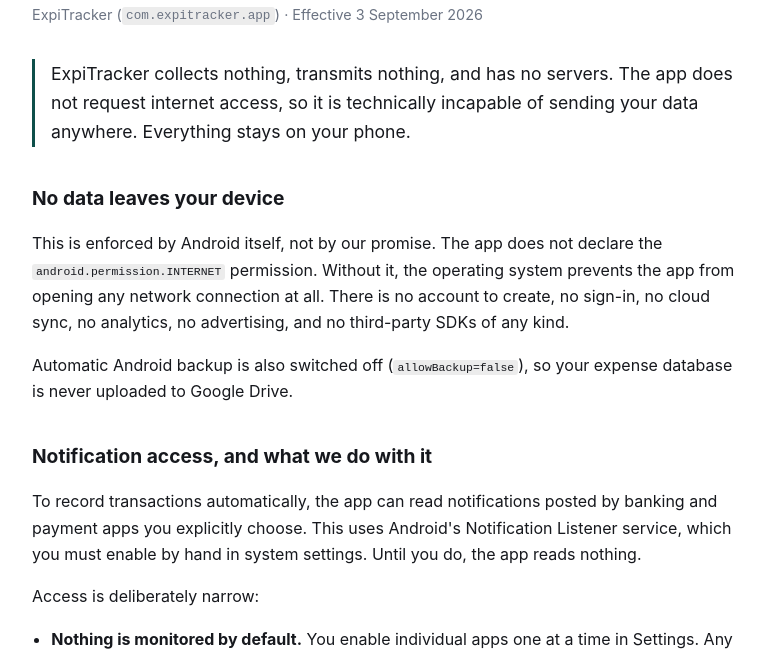
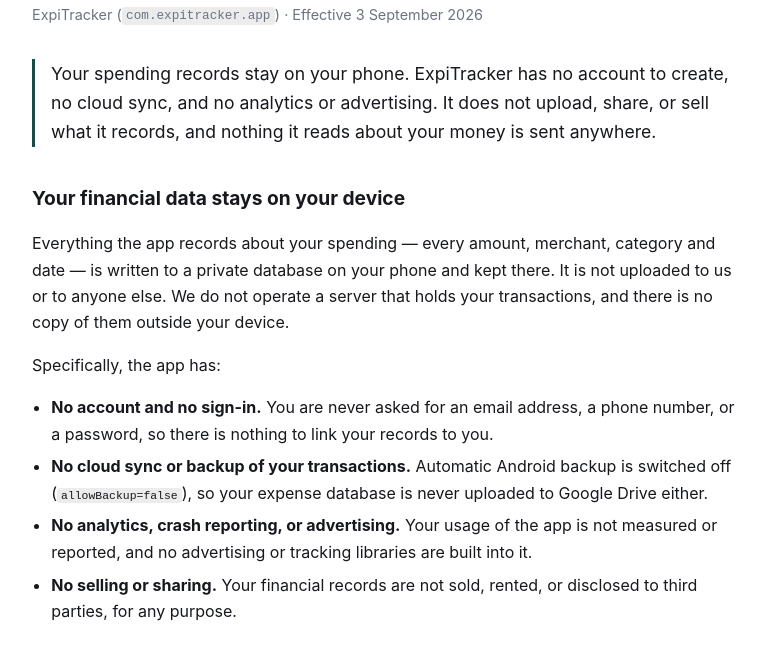
Before and after one commit to taimoordevwork/expitracker-privacy, a plain HTML site: page index.html in a window 1280 px wide. Shown: the part 78-735 px from the top of the page, without its empty margins (256-1022 px from the left). Drawn offline with Linux system fonts and the light colour scheme.

Commit message:
Drop the no-network framing; commit to the data instead
A paid subscription is planned, and Play Billing merges INTERNET into the
manifest, so a policy resting on 'the app cannot open a socket' would have to
be walked back. The promise is now about what happens to the user's financial
records, which does not change when billing arrives.

```diff
--- a/index.html
+++ b/index.html
@@ -31,11 +31,17 @@
 <h1>Privacy Policy</h1>
 <p class="meta">ExpiTracker (<code>com.expitracker.app</code>) &middot; Effective 3 September 2026</p>
 
-<p class="lede">ExpiTracker collects nothing, transmits nothing, and has no servers. The app does not request internet access, so it is technically incapable of sending your data anywhere. Everything stays on your phone.</p>
+<p class="lede">Your spending records stay on your phone. ExpiTracker has no account to create, no cloud sync, and no analytics or advertising. It does not upload, share, or sell what it records, and nothing it reads about your money is sent anywhere.</p>
 
-<h2>No data leaves your device</h2>
-<p>This is enforced by Android itself, not by our promise. The app does not declare the <code>android.permission.INTERNET</code> permission. Without it, the operating system prevents the app from opening any network connection at all. There is no account to create, no sign-in, no cloud sync, no analytics, no advertising, and no third-party SDKs of any kind.</p>
-<p>Automatic Android backup is also switched off (<code>allowBackup=false</code>), so your expense database is never uploaded to Google Drive.</p>
+<h2>Your financial data stays on your device</h2>
+<p>Everything the app records about your spending — every amount, merchant, category and date — is written to a private database on your phone and kept there. It is not uploaded to us or to anyone else. We do not operate a server that holds your transactions, and there is no copy of them outside your device.</p>
+<p>Specifically, the app has:</p>
+<ul>
+  <li><strong>No account and no sign-in.</strong> You are never asked for an email address, a phone number, or a password, so there is nothing to link your records to you.</li>
+  <li><strong>No cloud sync or backup of your transactions.</strong> Automatic Android backup is switched off (<code>allowBackup=false</code>), so your expense database is never uploaded to Google Drive either.</li>
+  <li><strong>No analytics, crash reporting, or advertising.</strong> Your usage of the app is not measured or reported, and no advertising or tracking libraries are built into it.</li>
+  <li><strong>No selling or sharing.</strong> Your financial records are not sold, rented, or disclosed to third parties, for any purpose.</li>
+</ul>
 
 <h2>Notification access, and what we do with it</h2>
 <p>To record transactions automatically, the app can read notifications posted by banking and payment apps you explicitly choose. This uses Android's Notification Listener service, which you must enable by hand in system settings. Until you do, the app reads nothing.</p>
@@ -72,7 +78,7 @@
     <tr><td><code>RECEIVE_BOOT_COMPLETED</code></td><td>Resume capture after a restart. Grants no access to any data.</td></tr>
   </tbody>
 </table>
-<p>The app does not request internet access, location, contacts, camera, microphone, SMS, call logs, or the ability to see your full list of installed apps.</p>
+<p>The app does not request access to your location, contacts, camera, microphone, SMS messages, call logs, or the ability to see your full list of installed apps.</p>
 
 <h2>Deleting your data</h2>
 <p>Uninstalling the app permanently removes its database and every transaction in it. Because nothing was ever transmitted, there is no copy anywhere else and no deletion request to make. You may also clear the app's storage from Android settings, or delete individual transactions in the app.</p>
@@ -81,12 +87,13 @@
 <p>The app is not directed at children under 13. It collects no personal information from anyone, children included.</p>
 
 <h2>Changes to this policy</h2>
-<p>If this policy changes, the revised version will be published at this address with a new effective date. Any change that would allow data to leave your device would be a fundamental change to the app, announced clearly in the release notes.</p>
+<p>If this policy changes, the revised version will be published at this address with a new effective date.</p>
+<p>A paid subscription tier is planned for a future release. If and when it arrives, any payment will be handled by Google Play, which processes it under its own privacy policy; the app will not receive or store your card details. That change will not alter the commitment above: your transaction records will still stay on your device. Any change that <em>would</em> affect what happens to your financial data would be a fundamental change to the app, and would be announced clearly in the release notes as well as here.</p>
 
 <h2>Contact</h2>
 <p>Questions about this policy: <a href="mailto:taimoordevwork@gmail.com">taimoordevwork@gmail.com</a></p>
 
-<footer>ExpiTracker is an offline, local-only application. No servers, no accounts, no tracking.</footer>
+<footer>ExpiTracker keeps your spending records on your device. No accounts, no tracking, nothing sold.</footer>
 
 </body>
 </html>
```
